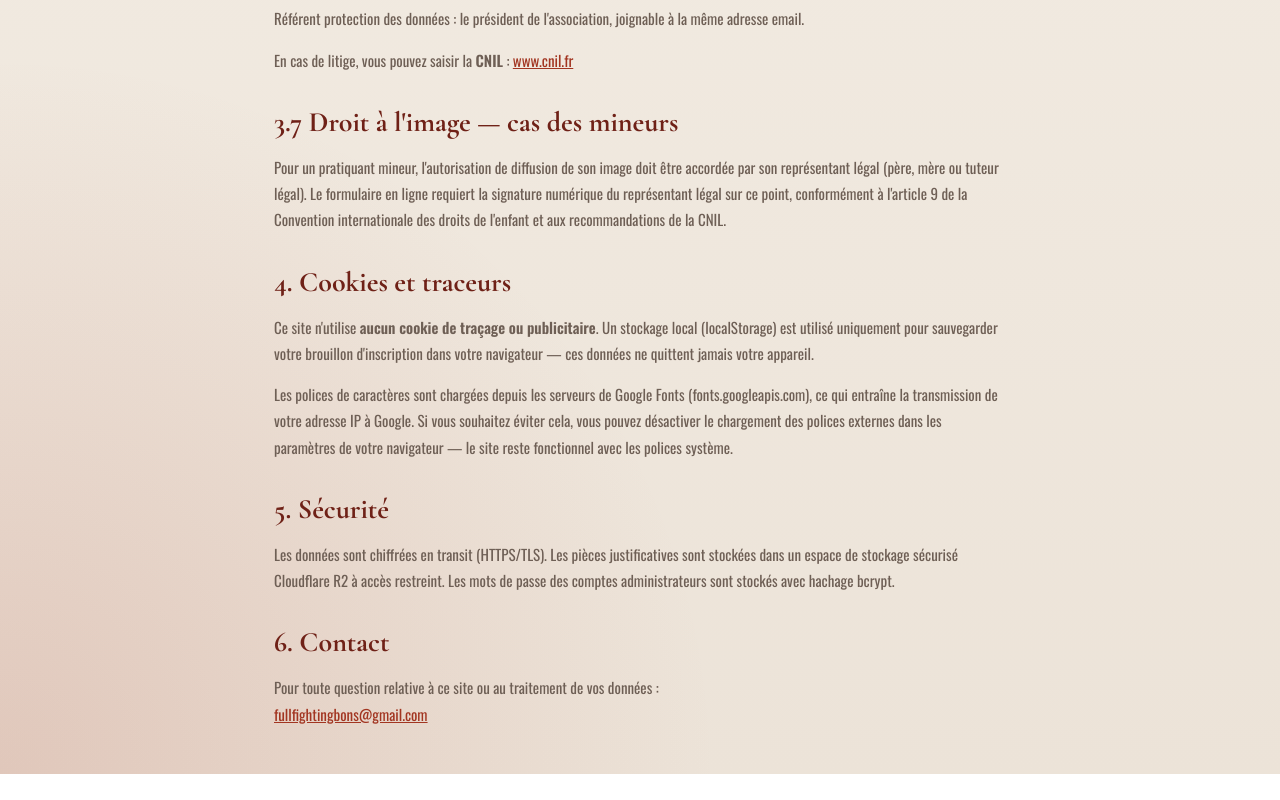
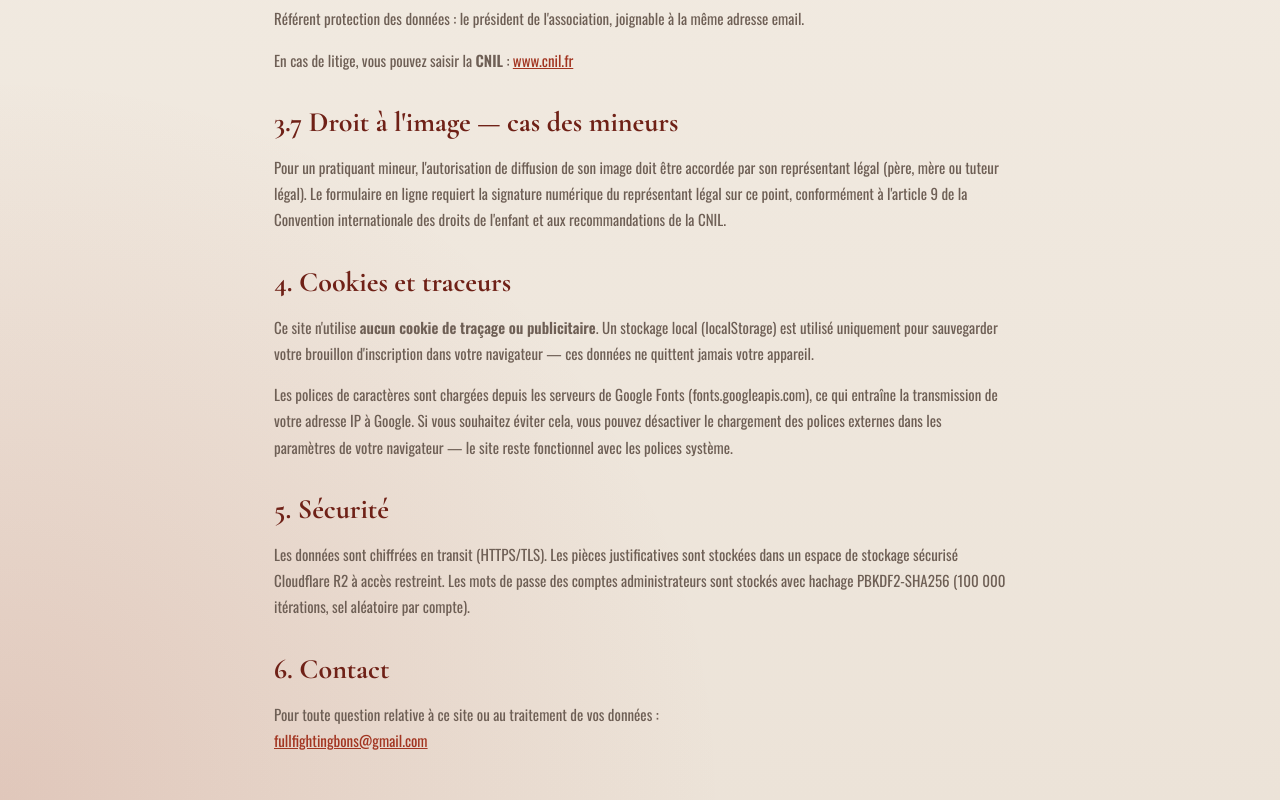
Before and after one commit to fullfightingbons/inscription-americanfullfightingbons, a website: page public/mentions-legales.html in a window 1280 px wide. Shown: the part 2235-3035 px from the top of the page. Before the commit the page ends 3009 px from the top, so only its background shows below. Drawn offline with nearby package versions, Linux system fonts and the light colour scheme.

Commit message:
Add files via upload

```diff
--- a/public/mentions-legales.html
+++ b/public/mentions-legales.html
@@ -118,7 +118,7 @@
   <p>Les polices de caractères sont chargées depuis les serveurs de Google Fonts (fonts.googleapis.com), ce qui entraîne la transmission de votre adresse IP à Google. Si vous souhaitez éviter cela, vous pouvez désactiver le chargement des polices externes dans les paramètres de votre navigateur — le site reste fonctionnel avec les polices système.</p>
 
   <h2>5. Sécurité</h2>
-  <p>Les données sont chiffrées en transit (HTTPS/TLS). Les pièces justificatives sont stockées dans un espace de stockage sécurisé Cloudflare R2 à accès restreint. Les mots de passe des comptes administrateurs sont stockés avec hachage bcrypt.</p>
+  <p>Les données sont chiffrées en transit (HTTPS/TLS). Les pièces justificatives sont stockées dans un espace de stockage sécurisé Cloudflare R2 à accès restreint. Les mots de passe des comptes administrateurs sont stockés avec hachage PBKDF2-SHA256 (100 000 itérations, sel aléatoire par compte).</p>
 
   <h2>6. Contact</h2>
   <p>Pour toute question relative à ce site ou au traitement de vos données :<br>
```
